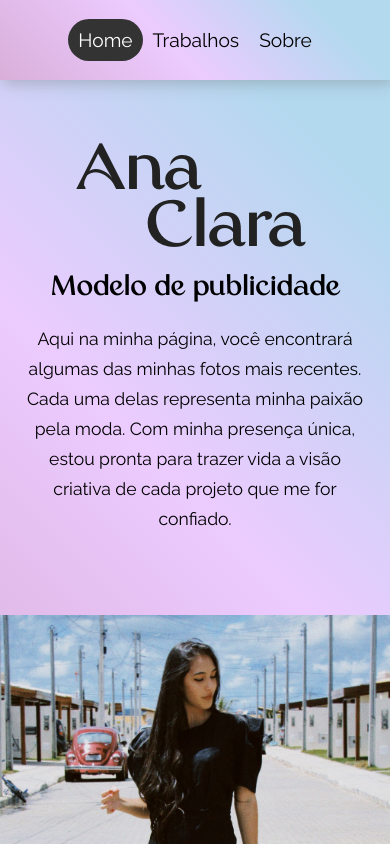
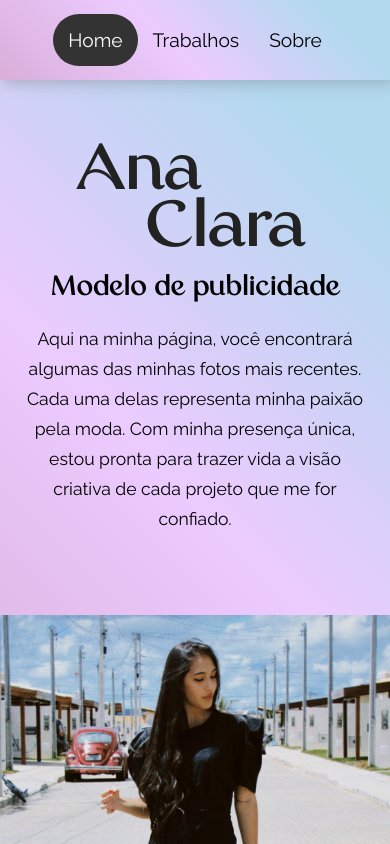
Before and after one commit to HerbertDuarte/lp-anaclara, a React (Create React App) app: page / in a window 390 px wide. Shown: the top 844 px of the page. Built offline with nearby package versions, Linux system fonts and the light colour scheme.

Commit message:
Update Header.module.css

```diff
--- a/src/components/Header.module.css
+++ b/src/components/Header.module.css
@@ -59,7 +59,7 @@ nav a{
 
 @media (max-width: 768px){
   nav a{
-    padding:10px;
+    padding:15px;
   }
 
   header{
```
